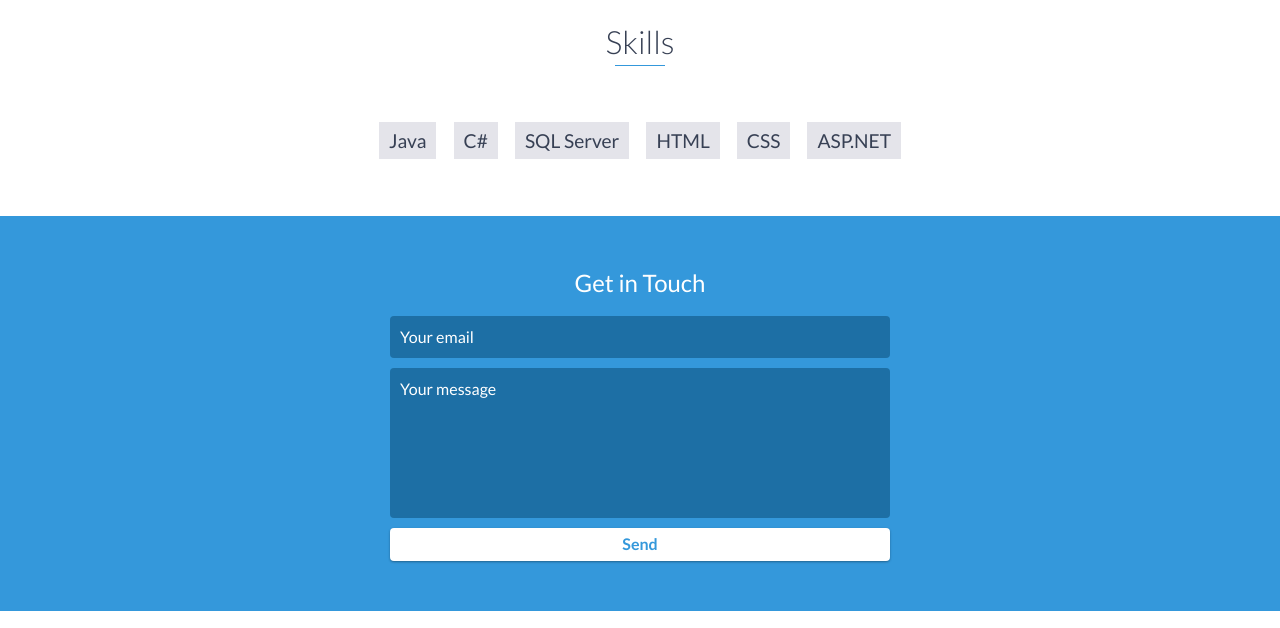
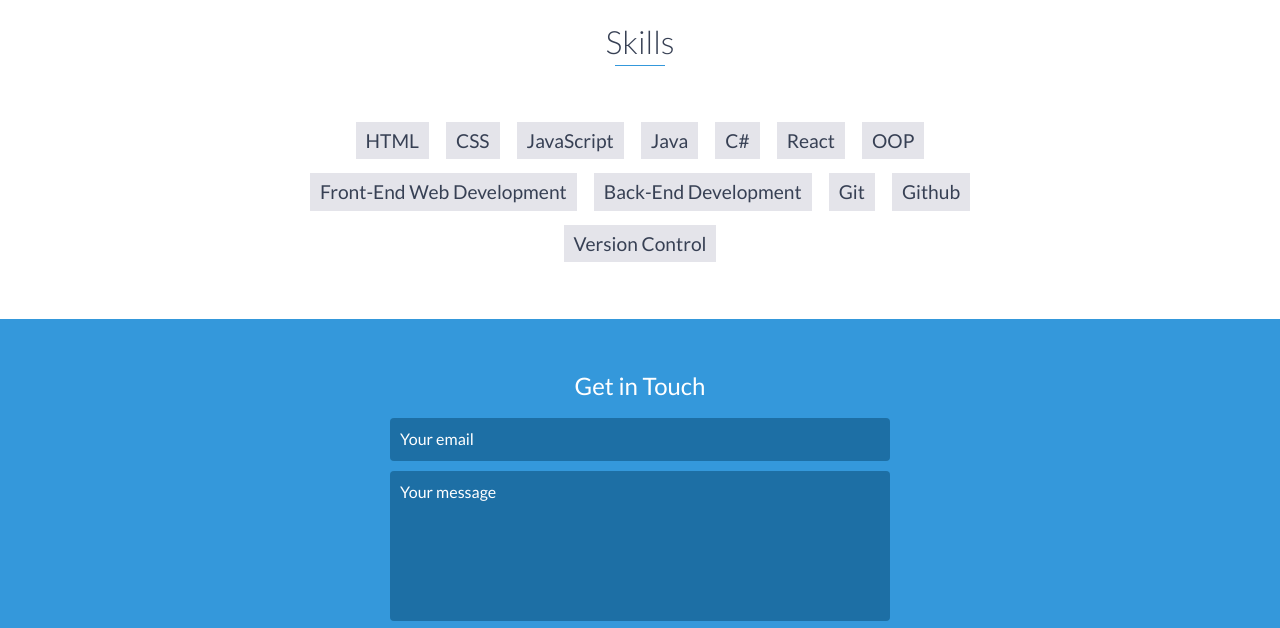
Before and after one commit to alinour64/Portfolio, a website: page index.html in a window 1280 px wide. Shown: the part 2720-3348 px from the top of the page. Drawn offline with nearby package versions, Linux system fonts and the light colour scheme.

Commit message:
skills update

```diff
--- a/index.html
+++ b/index.html
@@ -218,12 +218,18 @@ UNCOMMENT THIS        -->
     <div id="skills">
         <h2 class="heading">Skills</h2>
         <ul>
+            <li>HTML</li>
+            <li>CSS</li>
+            <li>JavaScript</li>
             <li>Java</li>
             <li>C#</li>
-            <li>SQL Server</li>
-            <li>HTML</li>
-            <li>CSS</li>
-            <li>ASP.NET</li>
+            <li>React</li>
+            <li>OOP</li>
+            <li>Front-End Web Development</li>
+            <li>Back-End Development</li>
+            <li>Git</li>
+            <li>Github</li>
+            <li>Version Control</li>
 
         </ul>
     </div>
```
